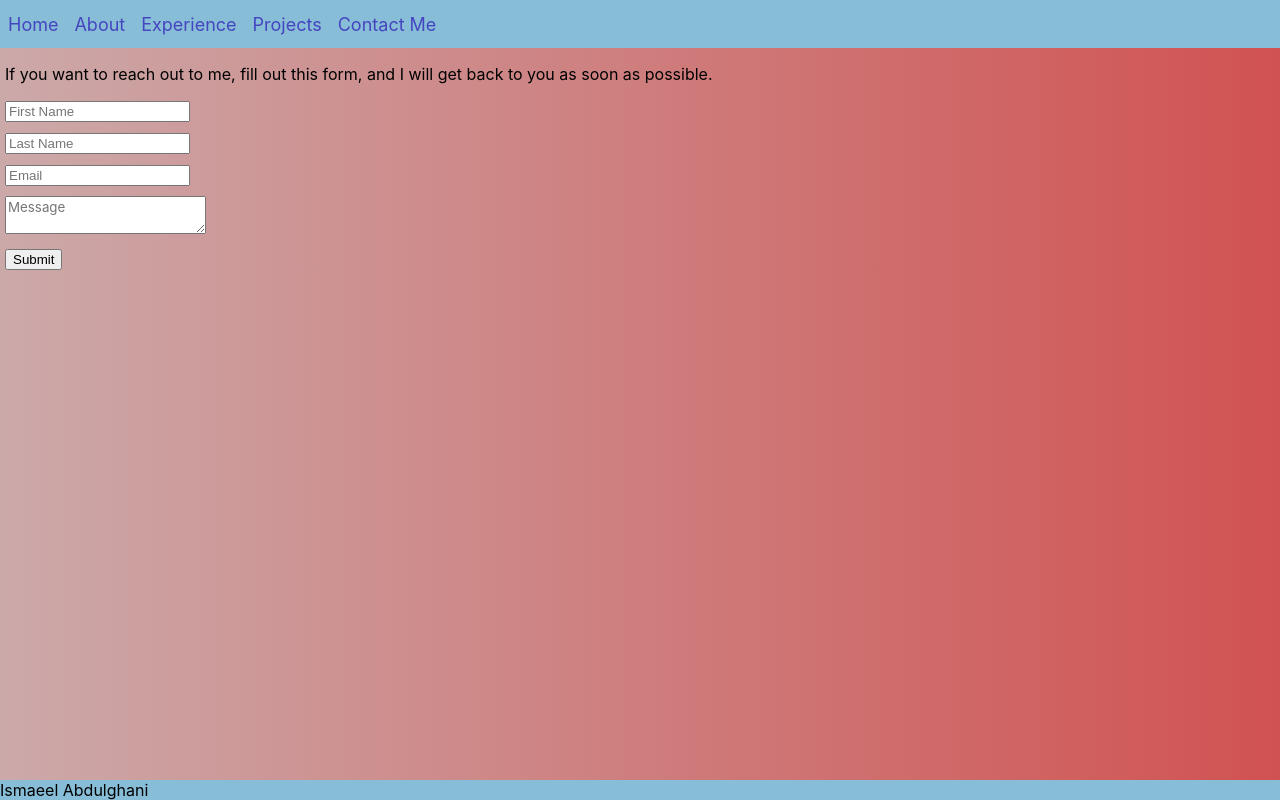
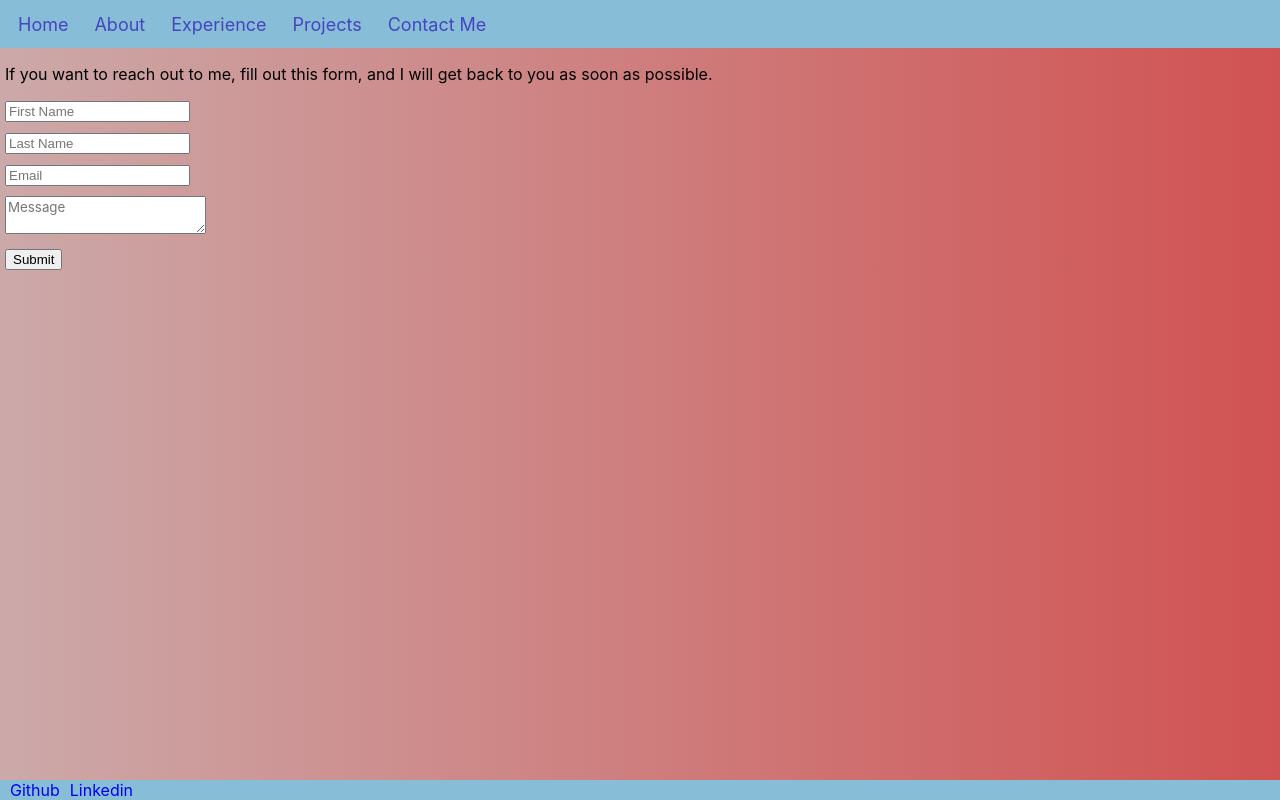
Before and after one commit to iaAbdulghani/personal-website, a React (Create React App) app: page /contact in a window 1280 px wide. Built offline with nearby package versions, Linux system fonts and the light colour scheme.

Commit message:
Added footer

```diff
--- a/src/components/Footer/Footer.css
+++ b/src/components/Footer/Footer.css
@@ -4,4 +4,10 @@
     bottom: 0px;
     left: 0px;
     right: 0;
+
 }
+
+a{
+    padding-left: 10px;
+    text-decoration: none;
+}
--- a/src/components/Footer/Footer.js
+++ b/src/components/Footer/Footer.js
@@ -3,6 +3,10 @@ import './Footer.css'
 
 export default function Footer() {
   return (
-    <div className='bottom'>Ismaeel Abdulghani</div>
+    <div className='bottom'>
+      <a href='https://github.com/iaAbdulghani'>Github</a>
+      <a href='https://www.linkedin.com/in/ismaeelabdulghani/'>Linkedin</a>
+
+      </div>
   )
 }
--- a/src/components/Item/Item.css
+++ b/src/components/Item/Item.css
@@ -6,6 +6,7 @@
     max-width: 450px;
     max-height: 225px;
     display: inline-block;
+    text-decoration: none;
 }
 
 img{
```
